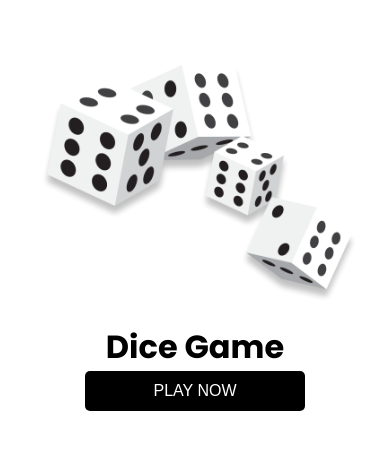
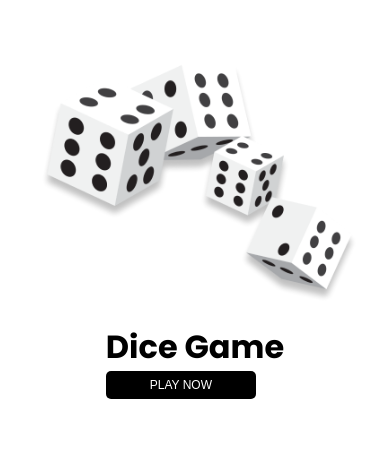
Before and after one commit to Ayush215mb/Dice_Game, a React (Vite) app: page / in a window 390 px wide. Shown: the top 450 px of the page. Built offline with nearby package versions, Linux system fonts and the light colour scheme.

Commit message:
made it responsive.

```diff
--- a/src/Styled/Button.js
+++ b/src/Styled/Button.js
@@ -18,6 +18,18 @@ export const Button = styled.button`
     border: 1px solid black;
     transition: 0.3s background ease-in;
   }
+
+    @media (max-width: 768px) {
+    padding: 8px 16px;
+    min-width: 180px;
+    font-size: 14px;
+  }
+
+  @media (max-width: 480px) {
+    padding: 6px 12px;
+    min-width: 150px;
+    font-size: 12px;
+  }
 `;
 
 export const Outline_btn = styled(Button)`
```
